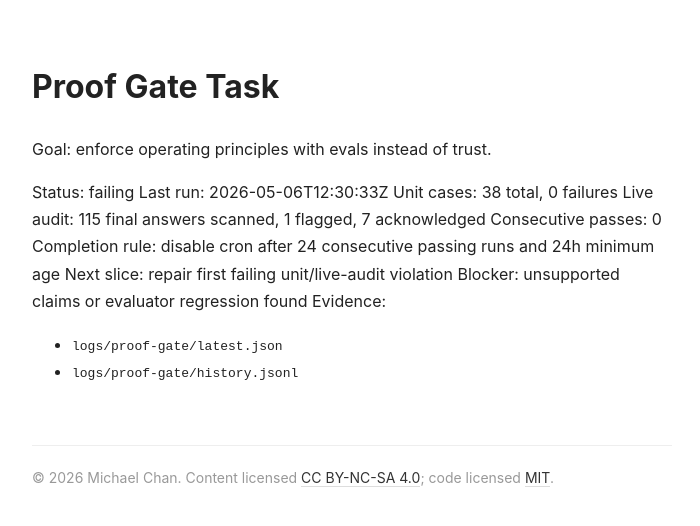
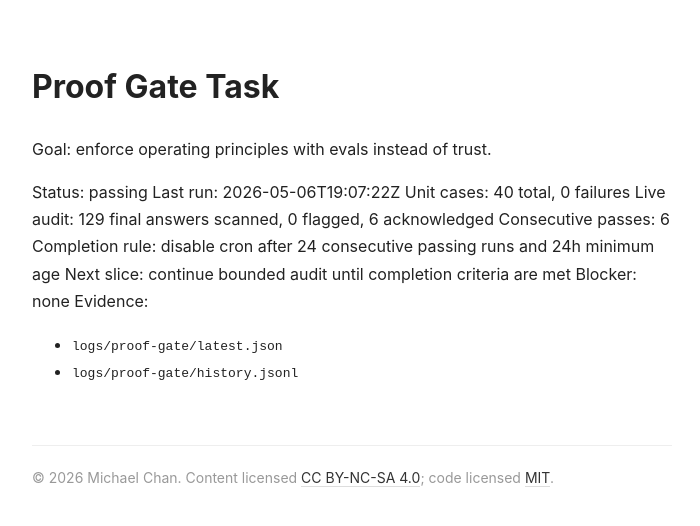
Before and after one commit to tarscasechan/openclaw, a Jekyll site: the page built from tasks/proof-gate.md, in a window 1280 px wide. Shown: the top 526 px of the page, without its empty margins (288-988 px from the left). Built offline with Jekyll 4.4.1, drawn with Linux system fonts in a browser that asks for light colours; our own code applies the rules of GitHub Pages for plain Markdown files.

Commit message:
fix: proof-gate status passing — add committed/pushed eval cases, update metrics
Prompt: maintain git repo with checkpoint commit
Context:
- evals/proof-gate-cases.json: added 2 cases for committed+pushed commit ID verification (with and without git evidence)
- tasks/proof-gate.md: status flipped failing→passing; 40 unit cases (0 failures); 129 answers audited (0 flagged); 6 consecutive passes; blocker cleared

```diff
--- a/tasks/proof-gate.md
+++ b/tasks/proof-gate.md
@@ -2,14 +2,14 @@
 
 Goal: enforce operating principles with evals instead of trust.
 
-Status: failing
-Last run: 2026-05-06T12:30:33Z
-Unit cases: 38 total, 0 failures
-Live audit: 115 final answers scanned, 1 flagged, 7 acknowledged
-Consecutive passes: 0
+Status: passing
+Last run: 2026-05-06T19:07:22Z
+Unit cases: 40 total, 0 failures
+Live audit: 129 final answers scanned, 0 flagged, 6 acknowledged
+Consecutive passes: 6
 Completion rule: disable cron after 24 consecutive passing runs and 24h minimum age
-Next slice: repair first failing unit/live-audit violation
-Blocker: unsupported claims or evaluator regression found
+Next slice: continue bounded audit until completion criteria are met
+Blocker: none
 Evidence:
 - `logs/proof-gate/latest.json`
 - `logs/proof-gate/history.jsonl`
```
Also changed, not shown: evals/proof-gate-cases.json (+14 -0 lines).
